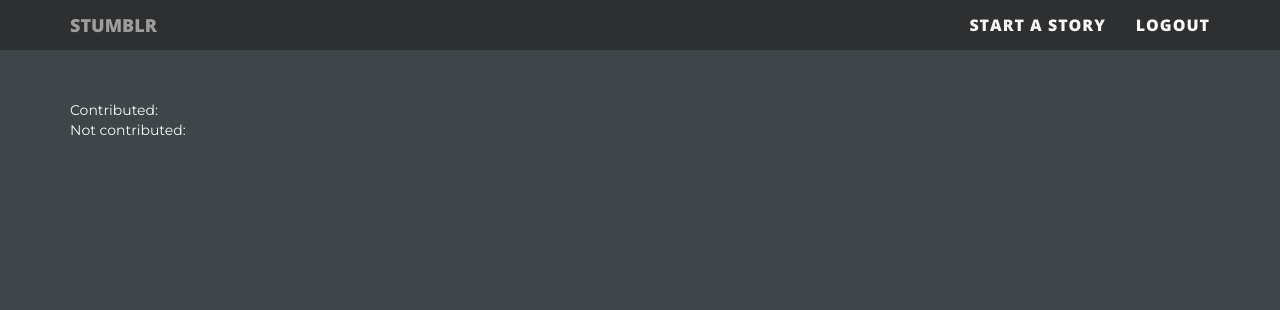
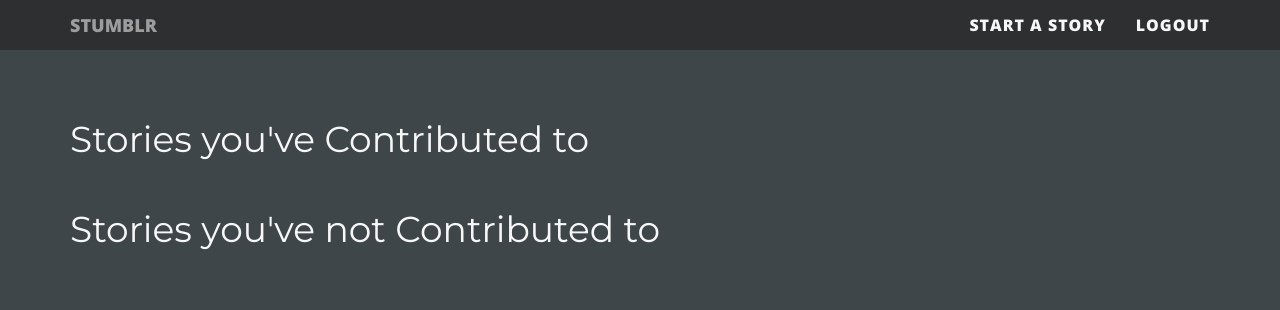
Before and after one commit to Zzcnick/Stumblr, a Flask app: page / in a window 1280 px wide. Shown: the top 310 px of the page. Run offline with Flask 2, Linux system fonts and the light colour scheme; the visitor is signed in with stand-in values (Sample User, id 1); data that the repository does not hold is empty; some libraries are stand-ins or nearby versions.

Commit message:
Details in landing page after log in

```diff
--- a/static/css/custom_stories.css
+++ b/static/css/custom_stories.css
@@ -1,5 +1,5 @@
 h1 {
-    color:#555;
+    color:#f7f7f7;
 }
 
 p {
--- a/templates/base.html
+++ b/templates/base.html
@@ -1,4 +1,4 @@
- <!DOCTYPE html>
+<!DOCTYPE html>
 
 <html lang="en">
 
--- a/templates/stories.html
+++ b/templates/stories.html
@@ -17,7 +17,8 @@
 {%block content %}
 
 <div class = "container">
-  Contributed:<br>
+  <h1>Stories you've Contributed to</h1>
+  <br>
 </div>
 
 {%for story in usercontributed %}
@@ -47,7 +48,8 @@
 {%endfor %}
 
 <div class="container">
-  Not contributed:
+  <h1>Stories you've not Contributed to</h1>
+  <br>
 </div>
 
 {%for story in usernotcontributed %}
```
